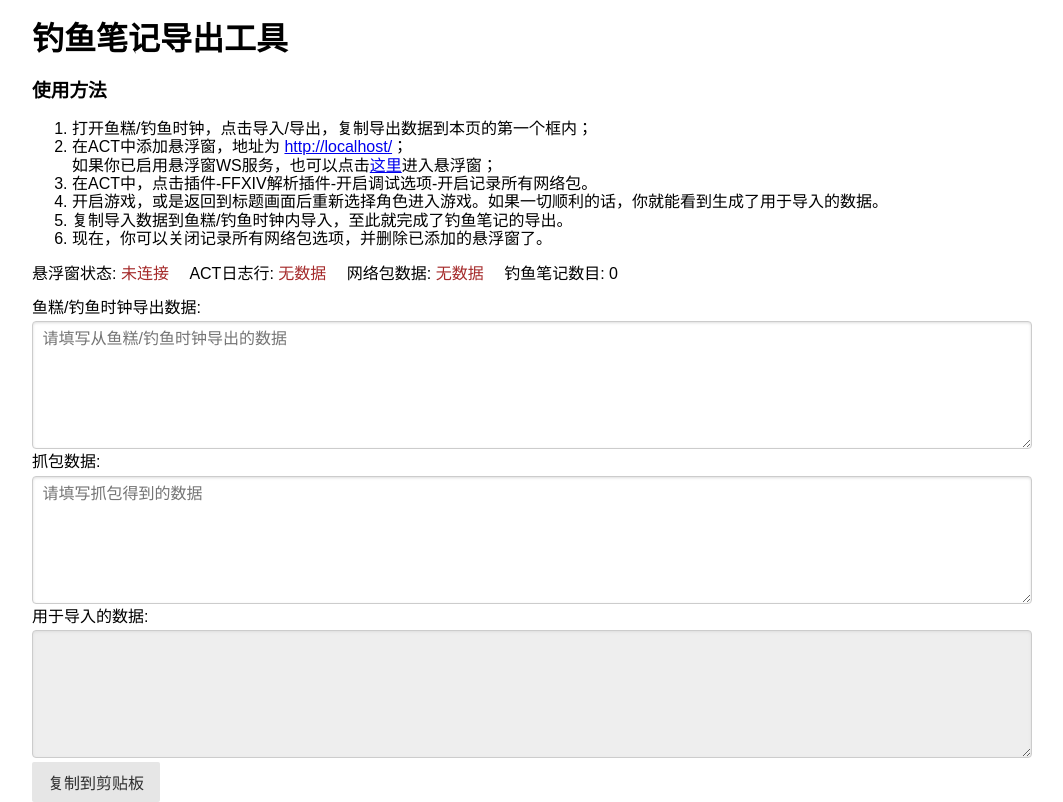
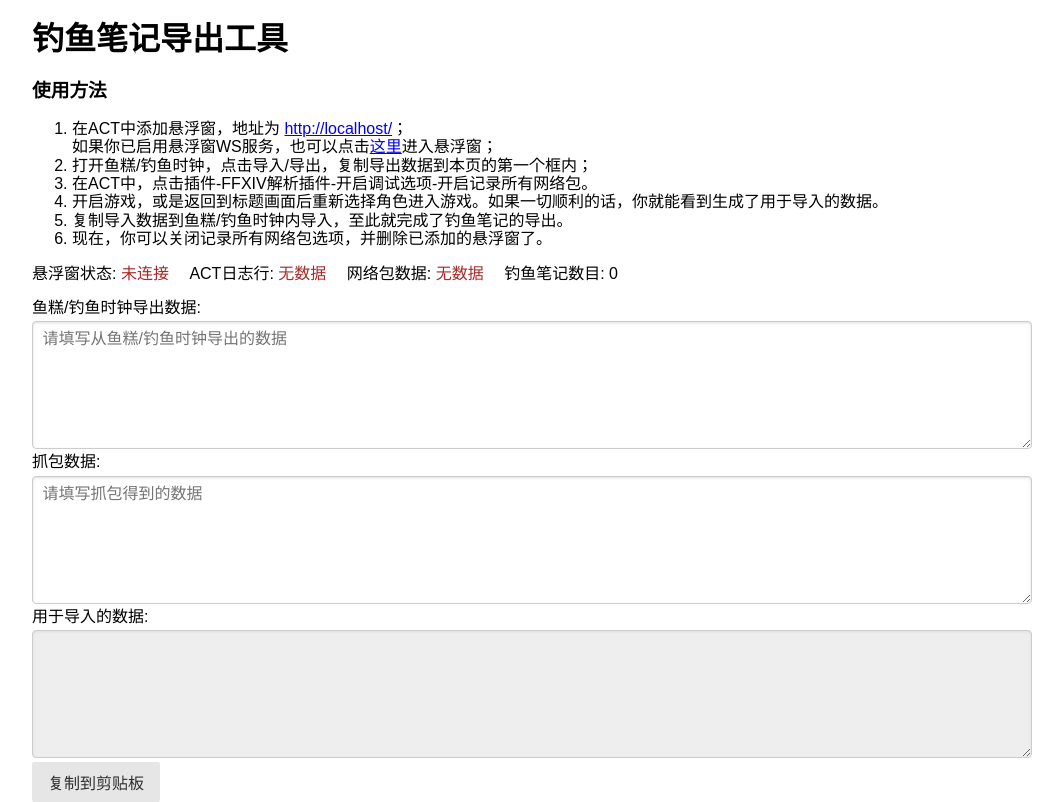
Before and after one commit to ffxiv-cyou/ffxiv-fish-export, a Svelte app: page / in a window 1280 px wide. Shown: the whole page, without its empty margins (108-1171 px from the left). Built offline with nearby package versions, Linux system fonts and the light colour scheme.

Commit message:
docs: change order

```diff
--- a/src/App.svelte
+++ b/src/App.svelte
@@ -74,8 +74,8 @@
     <h1>钓鱼笔记导出工具</h1>
     <h3>使用方法</h3>
     <ol>
+      <li>在ACT中添加悬浮窗，地址为 <a href={url} target="_blank">{url}</a>；<br>如果你已启用悬浮窗WS服务，也可以点击<a href={url_local}>这里</a>进入悬浮窗；</li>
       <li>打开鱼糕/钓鱼时钟，点击导入/导出，复制导出数据到本页的第一个框内；</li>
-      <li>在ACT中添加悬浮窗，地址为 <a href={url} target="_blank">{url}</a>；<br>如果你已启用悬浮窗WS服务，也可以点击<a href={url_local}>这里</a>进入悬浮窗；</li>
       <li>在ACT中，点击插件-FFXIV解析插件-开启调试选项-开启记录所有网络包。</li>
       <li>开启游戏，或是返回到标题画面后重新选择角色进入游戏。如果一切顺利的话，你就能看到生成了用于导入的数据。</li>
       <li>复制导入数据到鱼糕/钓鱼时钟内导入，至此就完成了钓鱼笔记的导出。</li>
```
